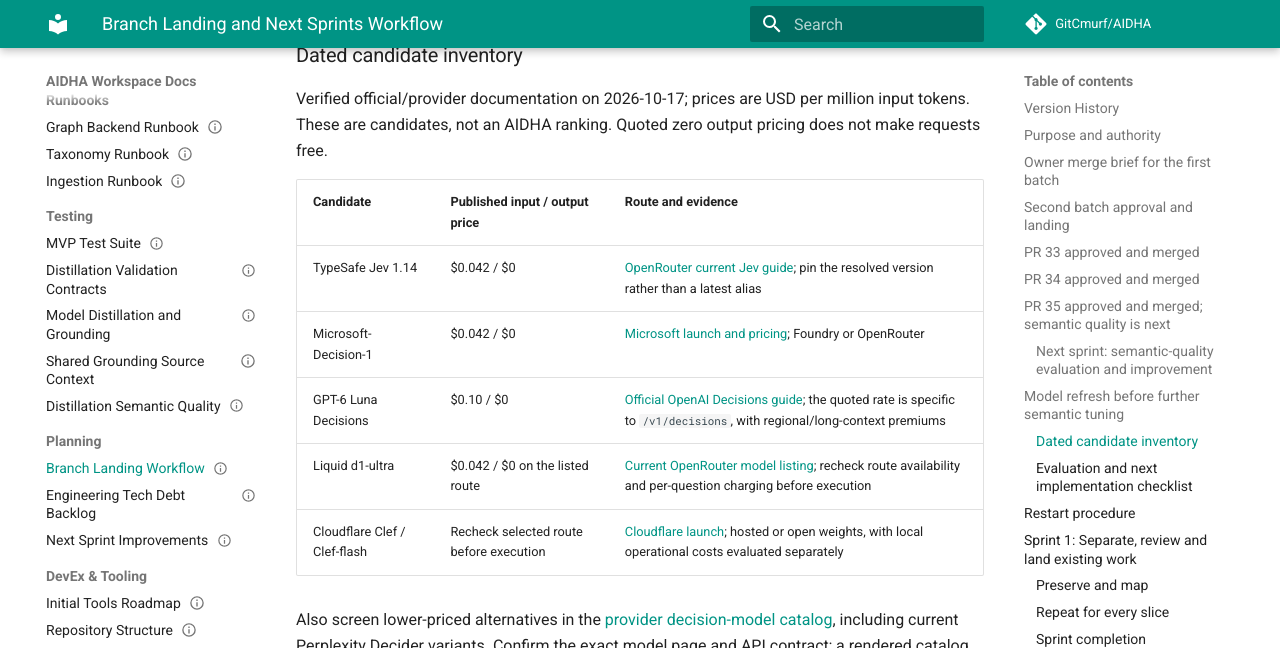
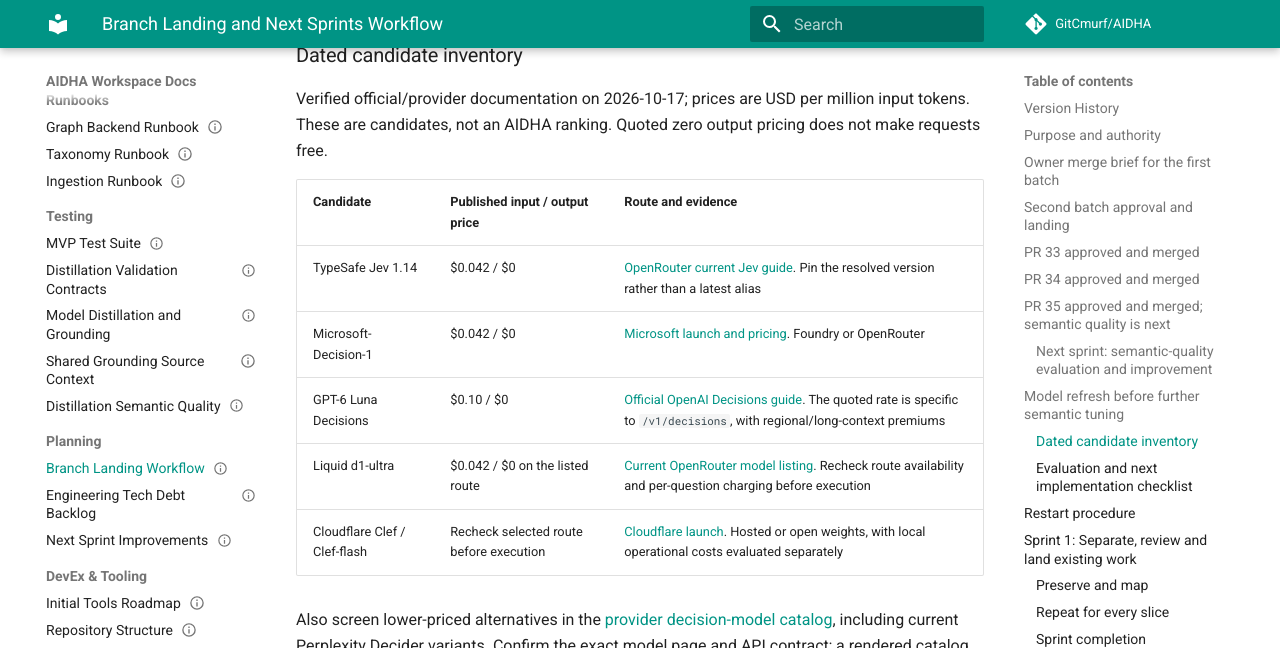
Before and after one commit to GitCmurf/AIDHA, an MkDocs documentation site: the page built from docs/05-planning/plan-015-branch-landing-workflow.md, in a window 1280 px wide and 900 px high, scrolled down 9531 px. Shown: the top 648 px of the window. Built offline with MkDocs 1.6.1 and Material for MkDocs 9.7.7, drawn with Linux system fonts in a browser that asks for light colours; comment, search, counter and statistics services are not loaded; the version menu is left out; some of the changed text lies outside the part shown.

```diff
--- a/docs/05-planning/plan-015-branch-landing-workflow.md
+++ b/docs/05-planning/plan-015-branch-landing-workflow.md
@@ -220,11 +220,11 @@ These are candidates, not an AIDHA ranking. Quoted zero output pricing does not
 
 | Candidate | Published input / output price | Route and evidence |
 | --- | --- | --- |
-| TypeSafe Jev 1.14 | $0.042 / $0 | [OpenRouter current Jev guide](https://openrouter.ai/blog/insights/what-is-jev/); pin the resolved version rather than a latest alias |
-| Microsoft-Decision-1 | $0.042 / $0 | [Microsoft launch and pricing](https://commandline.microsoft.com/microsoft-decision-1-model-foundry/); Foundry or OpenRouter |
-| GPT-6 Luna Decisions | $0.10 / $0 | [Official OpenAI Decisions guide](https://developers.openai.com/api/docs/guides/decisions); the quoted rate is specific to `/v1/decisions`, with regional/long-context premiums |
-| Liquid d1-ultra | $0.042 / $0 on the listed route | [Current OpenRouter model listing](https://openrouter.ai/liquid/d1-ultra); recheck route availability and per-question charging before execution |
-| Cloudflare Clef / Clef-flash | Recheck selected route before execution | [Cloudflare launch](https://blog.cloudflare.com/clef-decision-models/); hosted or open weights, with local operational costs evaluated separately |
+| TypeSafe Jev 1.14 | $0.042 / $0 | [OpenRouter current Jev guide](https://openrouter.ai/blog/insights/what-is-jev/). Pin the resolved version rather than a latest alias |
+| Microsoft-Decision-1 | $0.042 / $0 | [Microsoft launch and pricing](https://commandline.microsoft.com/microsoft-decision-1-model-foundry/). Foundry or OpenRouter |
+| GPT-6 Luna Decisions | $0.10 / $0 | [Official OpenAI Decisions guide](https://developers.openai.com/api/docs/guides/decisions). The quoted rate is specific to `/v1/decisions`, with regional/long-context premiums |
+| Liquid d1-ultra | $0.042 / $0 on the listed route | [Current OpenRouter model listing](https://openrouter.ai/liquid/d1-ultra). Recheck route availability and per-question charging before execution |
+| Cloudflare Clef / Clef-flash | Recheck selected route before execution | [Cloudflare launch](https://blog.cloudflare.com/clef-decision-models/). Hosted or open weights, with local operational costs evaluated separately |
 
 Also screen lower-priced alternatives in the
 [provider decision-model catalog](https://openrouter.ai/models?output_modalities=decisions),
```
Also changed, not shown: other parts of docs/05-planning/plan-015-branch-landing-workflow.md (+5 -0 lines).
